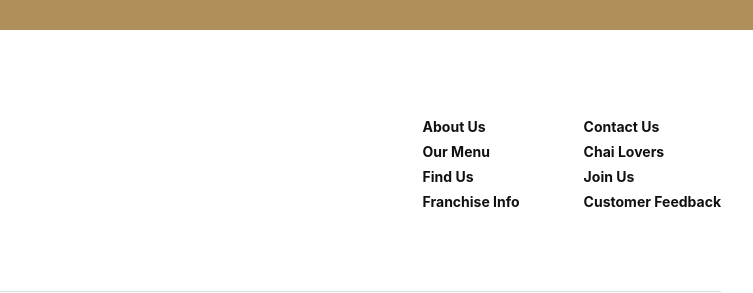
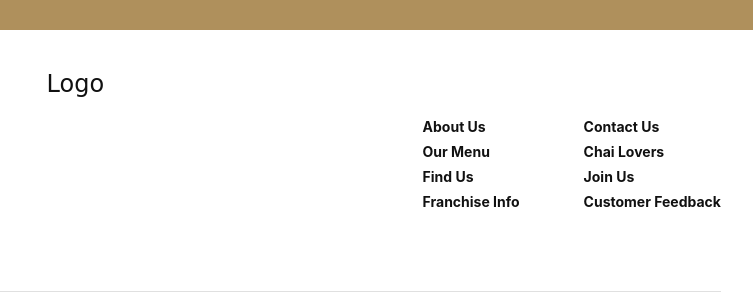
Before and after one commit to Kakarla-Manoj-Kumar/JustChaiUK, a plain HTML site: page index.html in a window 1280 px wide. Shown: the part 3810-4103 px from the top of the page, 527-1280 px from the left. Drawn offline with Linux system fonts and the light colour scheme.

Commit message:
Update index.html

```diff
--- a/index.html
+++ b/index.html
@@ -238,11 +238,11 @@
 
 
 
-
 <footer class="footer">
   <div class="footer-main">
+
     <div class="footer-left">
-      <div class="footer-logo">Logo</div>
+      <div class="footer-logo logo-s">Logo</div>
       <div class="footer-address">
         <strong>Address:</strong><br>
         Level 1, 12 Sample St, London, UK
@@ -261,6 +261,8 @@
       </div>
     </div>
 
+    <div class="footer-logo logo-s mobile-logo">Logo</div>
+
     <div class="footer-right">
       <div class="footer-column">
         <p><strong>About Us</strong></p>
@@ -275,6 +277,7 @@
         <p><strong>Customer Feedback</strong></p>
       </div>
     </div>
+
   </div>
 
   <div class="footer-bottom">
@@ -289,7 +292,6 @@
 
 
 
-
   <script src="script.js"></script>
 </body>
 </html>
```
